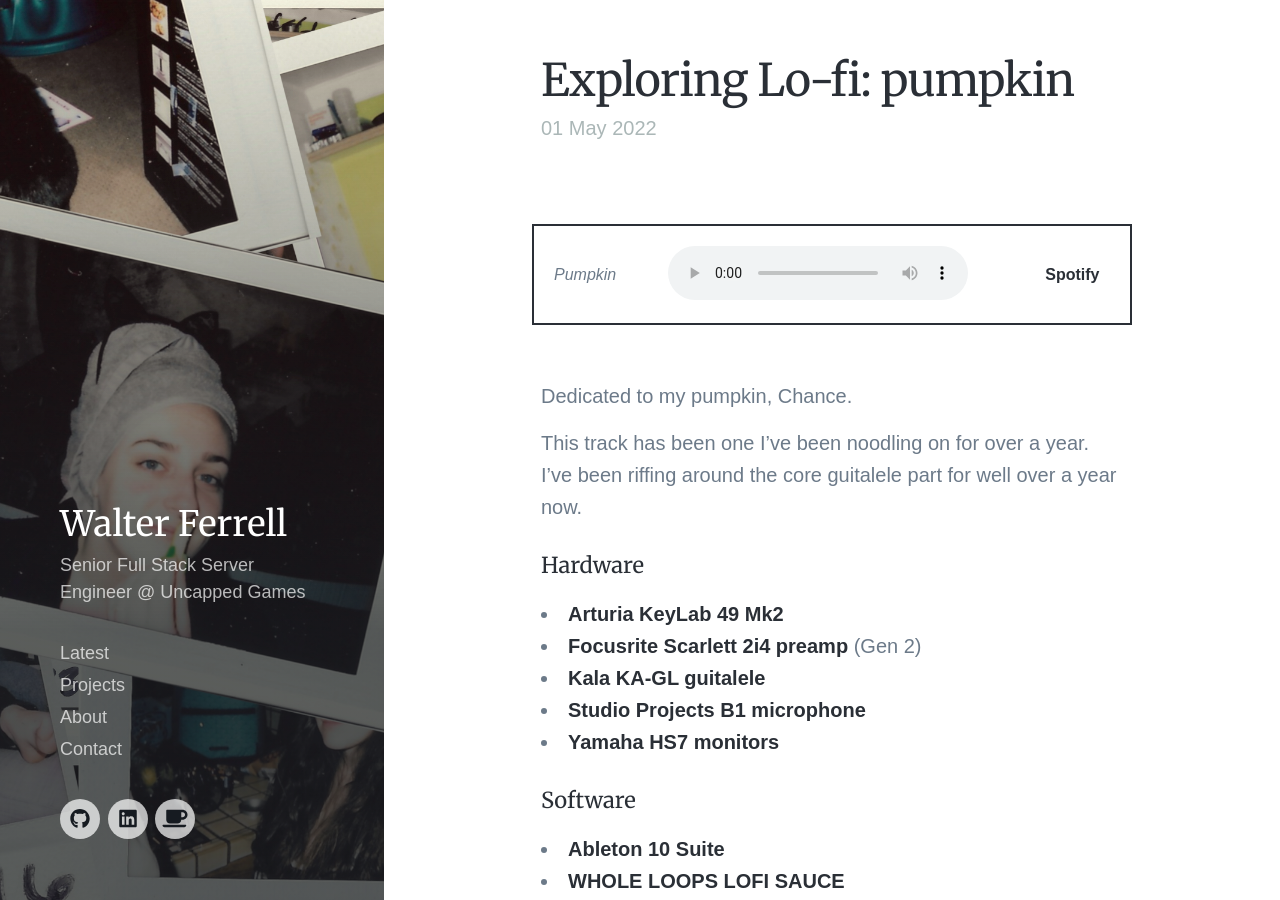
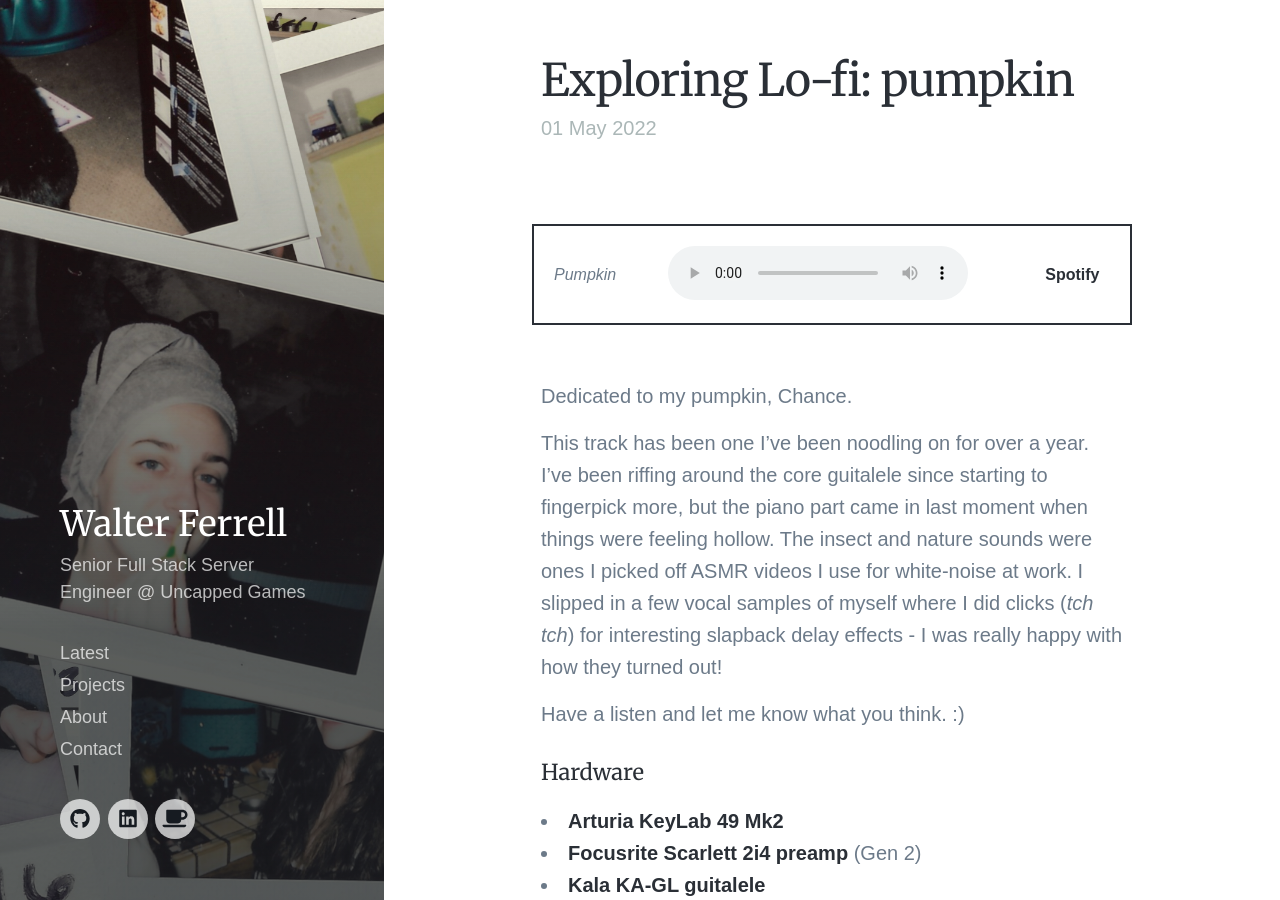
Before and after one commit to mtnbonez/mtnbonez.github.io, a Jekyll site: the page built from _posts/2022-05-01-Exploring-Lofi-Pumpkin.md, in a window 1280 px wide and 900 px high. Built offline with Jekyll 4.4.1, drawn with Linux system fonts in a browser that asks for light colours; nearby versions of some CDN libraries; some web fonts are replaced.

Commit message:
final touches

```diff
--- a/_posts/2022-05-01-Exploring-Lofi-Pumpkin.md
+++ b/_posts/2022-05-01-Exploring-Lofi-Pumpkin.md
@@ -11,7 +11,9 @@
 
 Dedicated to my pumpkin, Chance.
 
-This track has been one I've been noodling on for over a year. I've been riffing around the core guitalele part for well over a year now.
+This track has been one I've been noodling on for over a year. I've been riffing around the core guitalele since starting to fingerpick more, but the piano part came in last moment when things were feeling hollow. The insect and nature sounds were ones I picked off ASMR videos I use for white-noise at work. I slipped in a few vocal samples of myself where I did clicks (*tch tch*) for interesting slapback delay effects - I was really happy with how they turned out!
+
+Have a listen and let me know what you think. :)
 
 #### Hardware
 * [Arturia KeyLab 49 Mk2](https://www.arturia.com/products/hybrid-synths/keylab49/overview)
```
